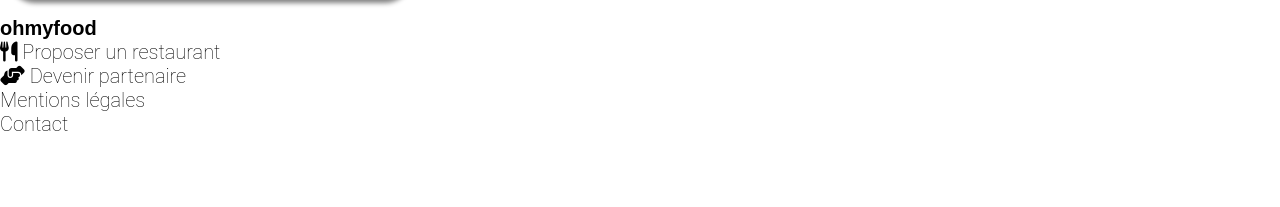
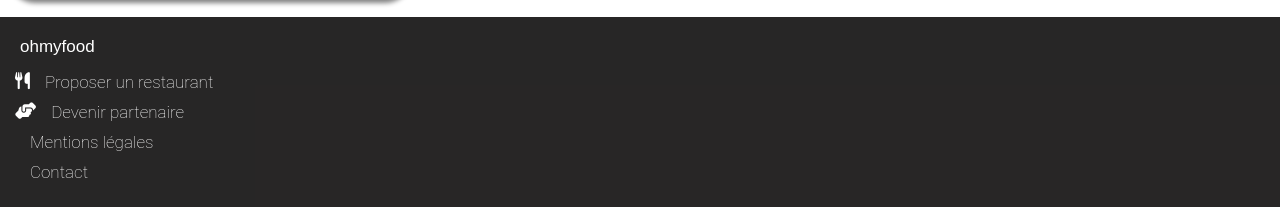
Before and after one commit to kajoua/Projet3ygk, a website: page index.html in a window 1280 px wide. Shown: the part 1948-2155 px from the top of the page. Before the commit the page ends 2084 px from the top, so only its background shows below. Drawn offline with Linux system fonts and the light colour scheme; a web font is replaced by a local one.

Commit message:
footer done, reste erreurs a corriger sur accueil

```diff
--- a/index.html
+++ b/index.html
@@ -129,11 +129,13 @@
             </a>
 
             <a href="#">
-                <p><i class="fas fa-utensils"></i> Proposer un restaurant</p>
+                <i class="fas fa-utensils"></i>
+                <p>Proposer un restaurant</p>
             </a>
 
             <a href="#">
-                <p> <i class="fas fa-hands-helping"></i> Devenir partenaire</p>
+                <i class="fas fa-hands-helping"></i>
+                <p>Devenir partenaire</p>
             </a>
 
             <a href="#">
--- /dev/null
+++ b/sass/layout/_footer.scss
@@ -0,0 +1,23 @@
+footer {
+    width: 100%;
+    height: auto;
+    background-color: rgba(26, 24, 24, 0.753);
+    .footer {
+        padding: 10px 0 20px 10px;
+        a {
+            display: flex;
+            flex-direction: row;
+            color: white;
+            font-size: 17px;
+            padding: 5px;
+            p {
+                padding-left: 15px;
+                ;
+            }
+            h4 {
+                font-weight: 100;
+                padding: 5px;
+            }
+        }
+    }
+}
--- a/sass/main.scss
+++ b/sass/main.scss
@@ -12,7 +12,7 @@
 @import "./layout/main-search";
 @import "./layout/main-fonctionnement";
 @import "./layout/main-restaurants";
-@import "./layout/main-search";
+@import "./layout/footer";
 @import "./layout/form";
 @import "./pages/work";
 @import "./pages/about";
```
Also changed, not shown: css/style.css, sass/main.css, 2 other files.
